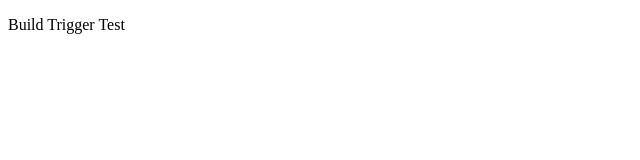
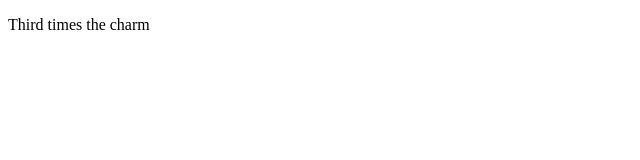
Before and after one commit to Unbabel/frontend-challenge, a Next.js app: page / in a window 1280 px wide. Shown: the top 160 px of the page, without its empty margins (0-640 px from the left). Built offline with nearby package versions, Linux system fonts and the light colour scheme.

Commit message:
fix travis file

```diff
--- a/pages/index.js
+++ b/pages/index.js
@@ -1,6 +1,6 @@
 const Index = () => (
   <div>
-    <p>Build Trigger Test</p>
+    <p>Third times the charm</p>
   </div>
 );
 
```
Also changed, not shown: .travis.yml (renamed from travis.yml).
